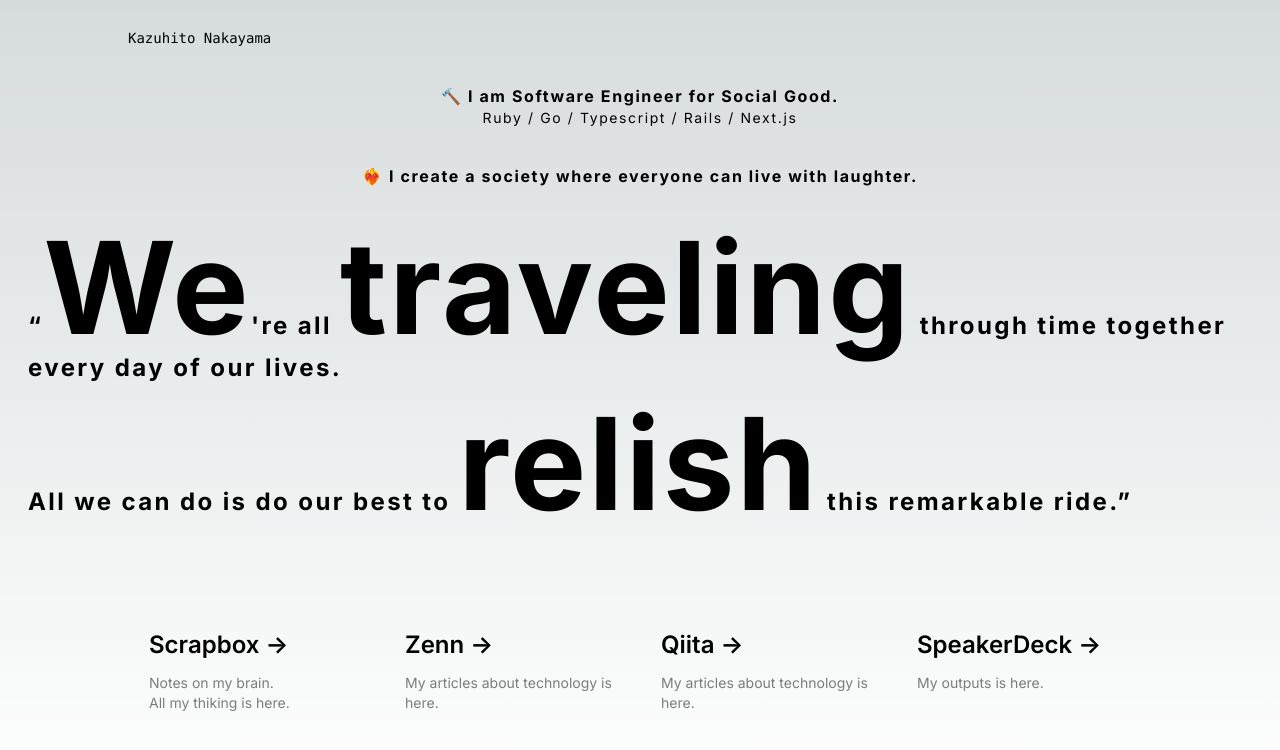
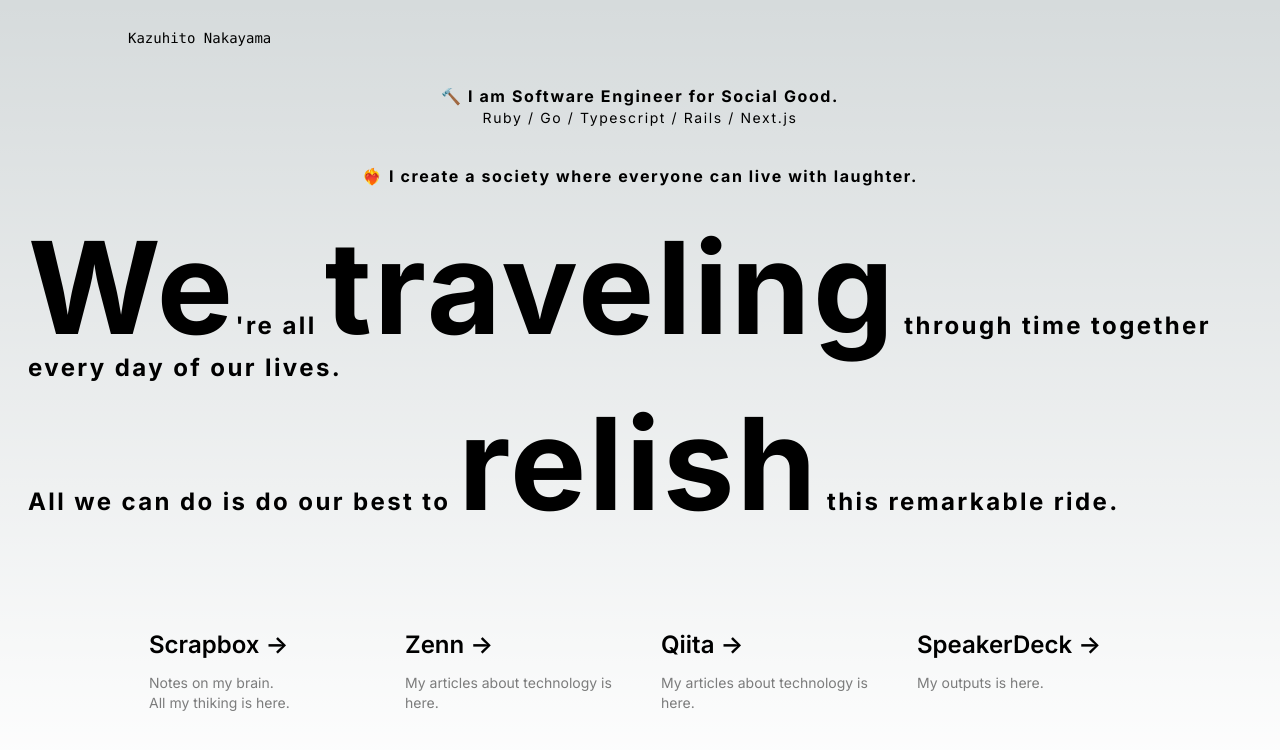
Before and after one commit to kazuhitonakayama/kazuhitonakayama-com, a Next.js app: page / in a window 1280 px wide. Shown: the top 750 px of the page. Built offline with nearby package versions, Linux system fonts and the light colour scheme.

Commit message:
fix: spの時しか引用句`"`をつけない
========

```diff
--- a/src/app/page.tsx
+++ b/src/app/page.tsx
@@ -18,8 +18,8 @@ export default function Home() {
         </div>
 
         <div className="text-2xl font-bold tracking-widest mb-8">
-          <p className="mb-4">&ldquo;<span className="sm:text-9xl">We</span>&apos;re all <span className="sm:text-9xl">traveling</span> through time together every day of our lives.</p>
-          <p className="mb-4">All we can do is do our best to <span className="sm:text-9xl">relish</span> this remarkable ride.&rdquo;</p>
+          <p className="mb-4"><span className="sm:hidden">&ldquo;</span><span className="sm:text-9xl">We</span>&apos;re all <span className="sm:text-9xl">traveling</span> through time together every day of our lives.</p>
+          <p className="mb-4">All we can do is do our best to <span className="sm:text-9xl">relish</span> this remarkable ride.<span className="sm:hidden">&rdquo;</span></p>
           <p className="text-sm sm:hidden">
             &ldquo;僕らはみんなでこの人生をタイムトラベルしているんだ。<br />
             ただ、この素晴らしい旅を楽しもう。&rdquo;
```
